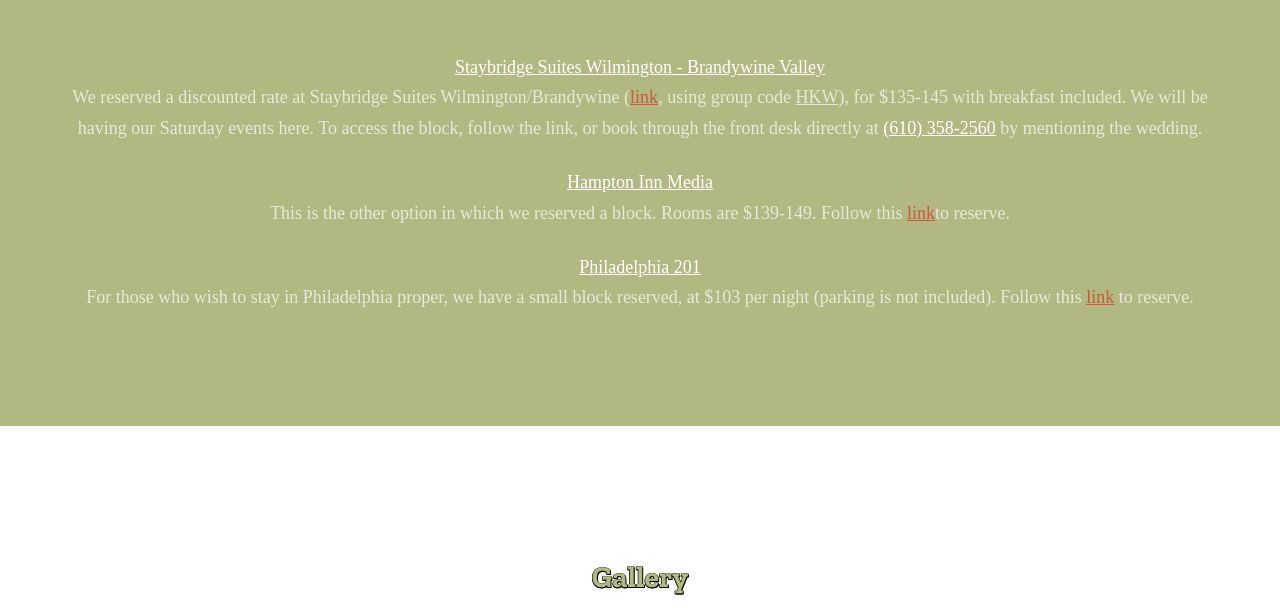
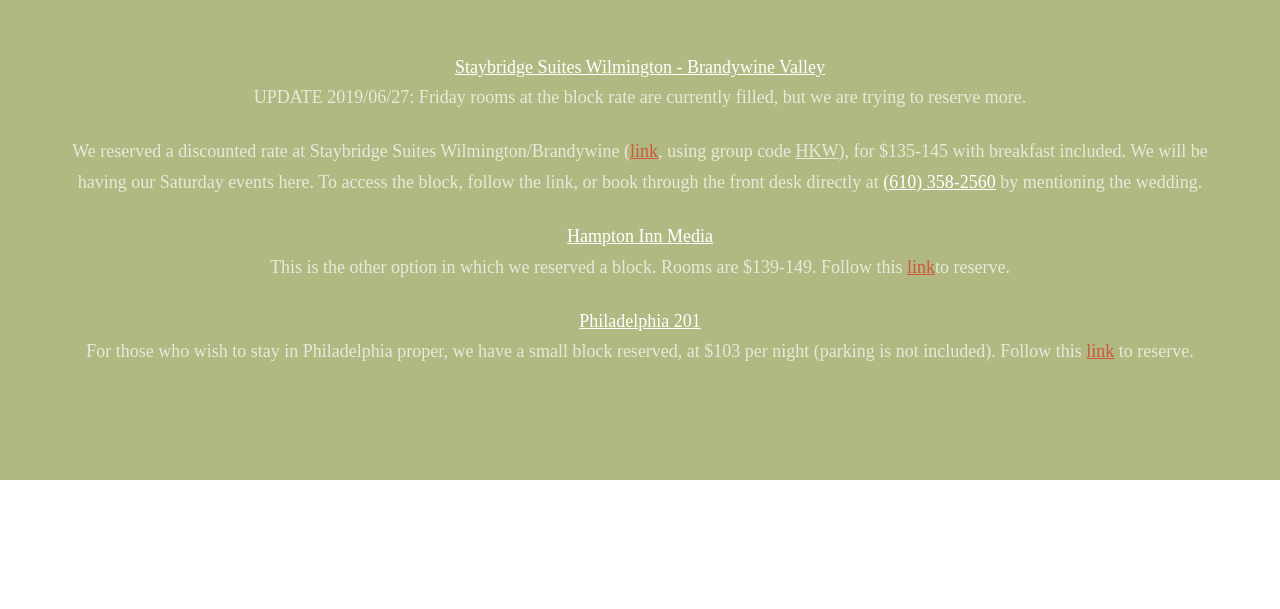
Before and after one commit to ChrisAndSasha/ChrisAndSasha.github.io, a website: page index.html in a window 1280 px wide. Shown: the part 2675-3284 px from the top of the page. Drawn offline with nearby package versions, Linux system fonts and the light colour scheme; a web font is replaced by a local one.

Commit message:
Update about block for Friday being currently filled

```diff
--- a/index.html
+++ b/index.html
@@ -144,6 +144,7 @@
         </div>
         <div class="row" align="center">
             <a href="http://www.staybridge.com/brandywinepa" style="color:white;"><u>Staybridge Suites Wilmington - Brandywine Valley</u></a>
+            <p>UPDATE 2019/06/27: Friday rooms at the block rate are currently filled, but we are trying to reserve more.</p>
             <p>We reserved a discounted rate at Staybridge Suites Wilmington/Brandywine (<a style="color:#CB5A3E;" href="http://www.staybridge.com/brandywinepa"><u>link</u></a>, using group code <u>HKW</u>), for $135-145 with breakfast included. We will be having our Saturday events here. To access the block, follow the link, or book through the front desk directly at <a href="tel:(610) 358-2560" style="color:white"><u>(610) 358-2560</u></a> by mentioning the wedding.</p>
             <a href="https://hamptoninn.hilton.com/en/hp/groups/personalized/P/PHLSPHX-HKC-20190906/index.jhtml?WT.mc_id=POG" style="color:white;"><u>Hampton Inn Media</u></a>
             <p>This is the other option in which we reserved a block. Rooms are $139-149. Follow this <a style="color:#CB5A3E;" href="https://hamptoninn.hilton.com/en/hp/groups/personalized/P/PHLSPHX-HKC-20190906/index.jhtml?WT.mc_id=POG"><u>link</u></a>to reserve.</p>
```
